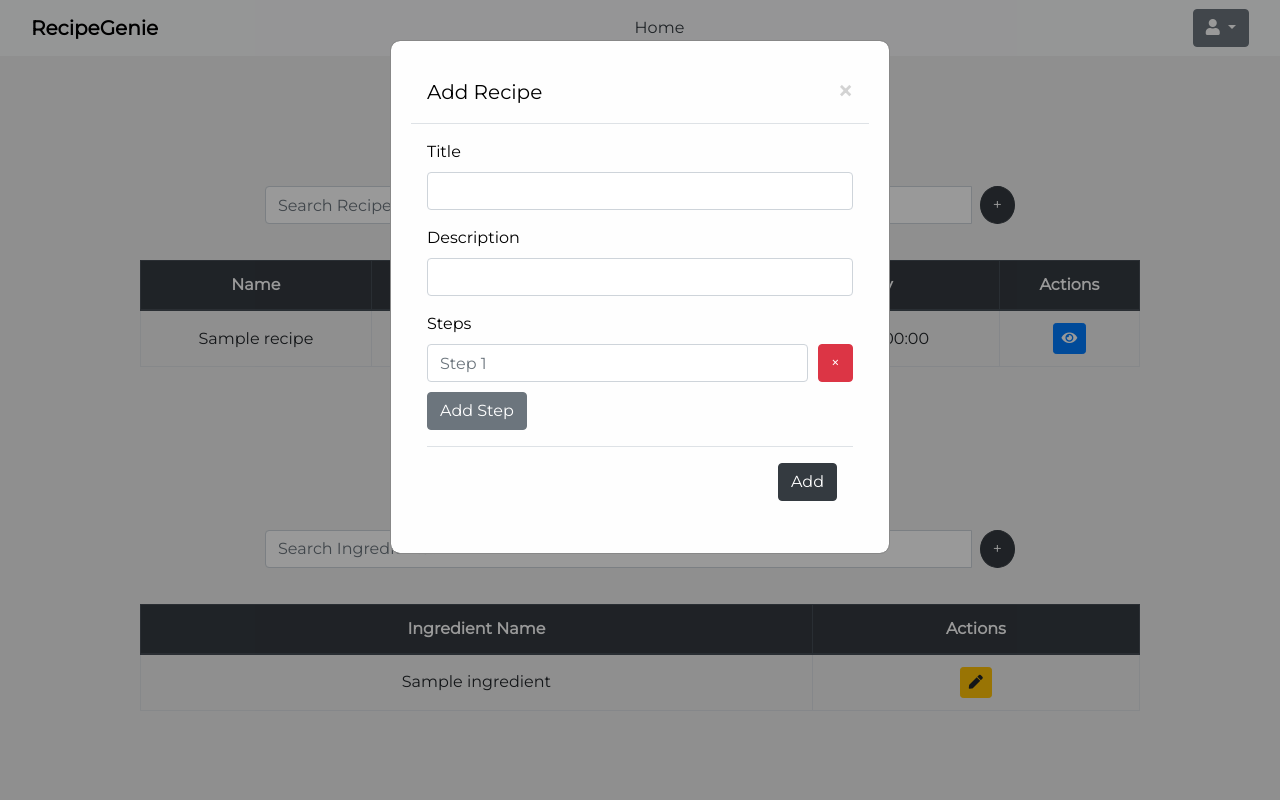
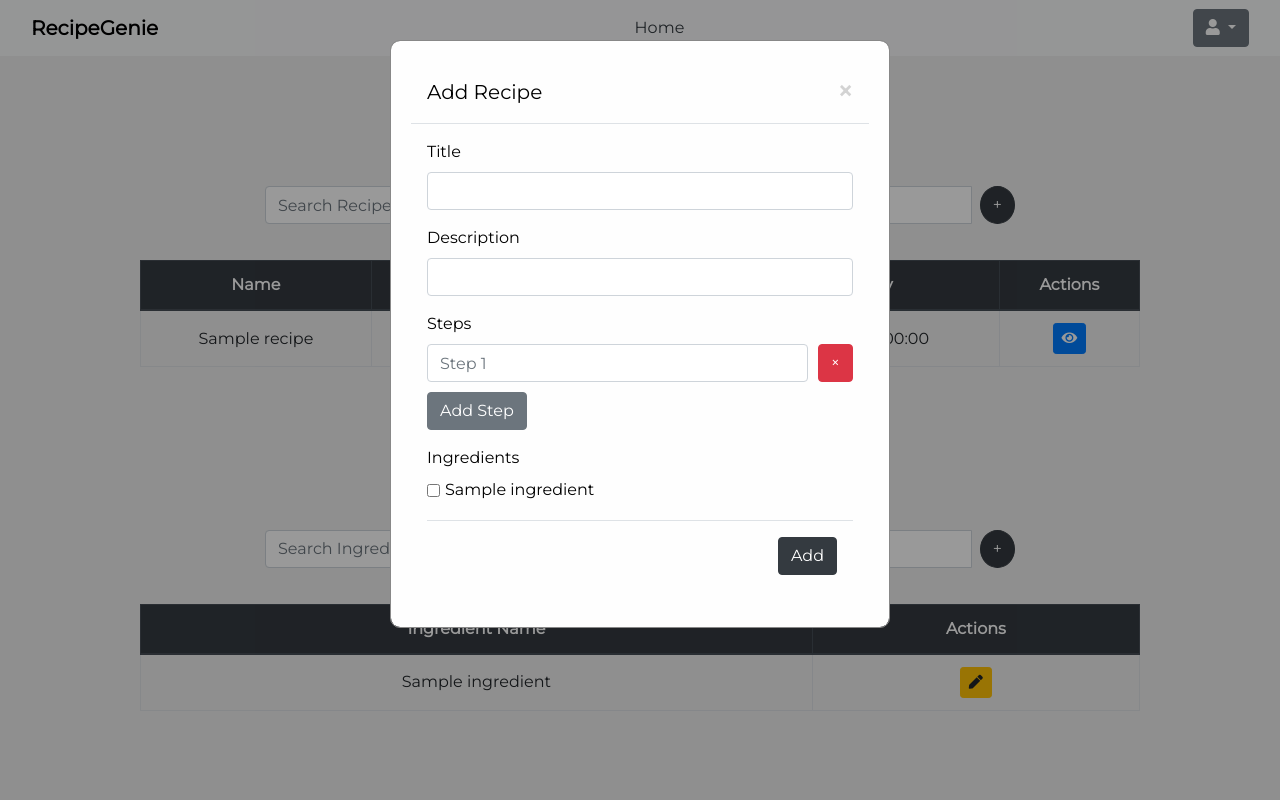
Before and after one commit to matthiaslim/recipe-manager, a Flask app: template app/templates/recipes.html in a window 1280 px wide, after a click that opens the changed part. Run offline with Flask 3, Linux system fonts and the light colour scheme; the template is opened without the code that fills it: most values are stand-ins (such as "Sample title", 1, 10 or a date in 2020); some libraries are stand-ins or nearby versions.

Commit message:
Add recipe- ingredient UI

```diff
--- a/app/templates/recipes.html
+++ b/app/templates/recipes.html
@@ -158,6 +158,15 @@
                             </div>
                         </div>
                         <button type="button" class="btn btn-secondary" id="addStepButton">Add Step</button>
+                    </div>
+                    <div class="form-group">
+                        <label for="ingredients">Ingredients</label><br>
+                        {% for ingredient in ingredients %}
+                            <div class="form-check form-check-inline">
+                                <input class="form-check-input" type="checkbox" id="ingredient{{ ingredient.ingredientID }}" name="ingredients[]" value="{{ ingredient.ingredientID }}">
+                                <label class="form-check-label" for="ingredient{{ ingredient.ingredientID }}">{{ ingredient.ingredientName }}</label>
+                            </div>
+                        {% endfor %}
                     </div>
                     <div class="modal-footer">
                         <button class="btn btn-dark" type="submit" name="addRecipeBtn">Add</button>
```
